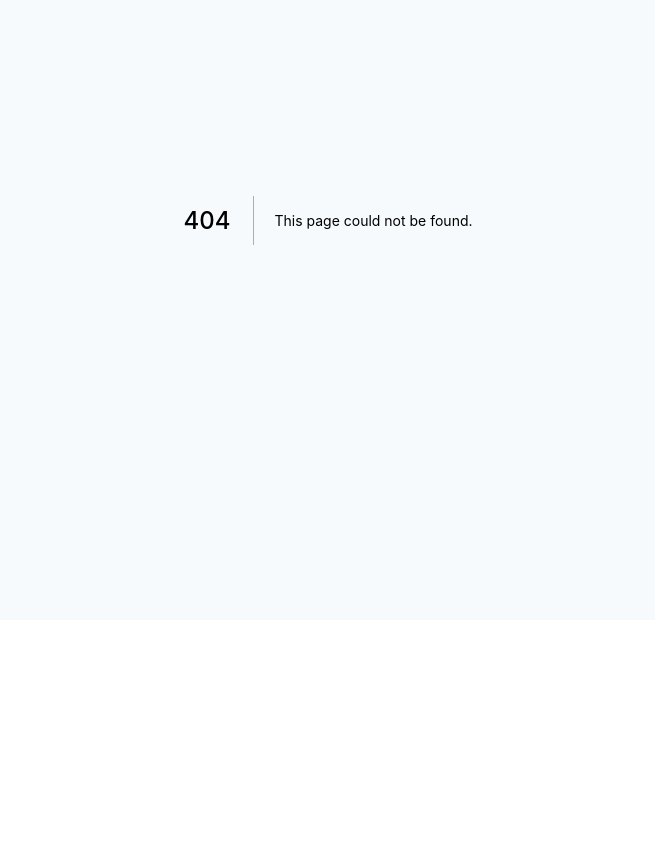
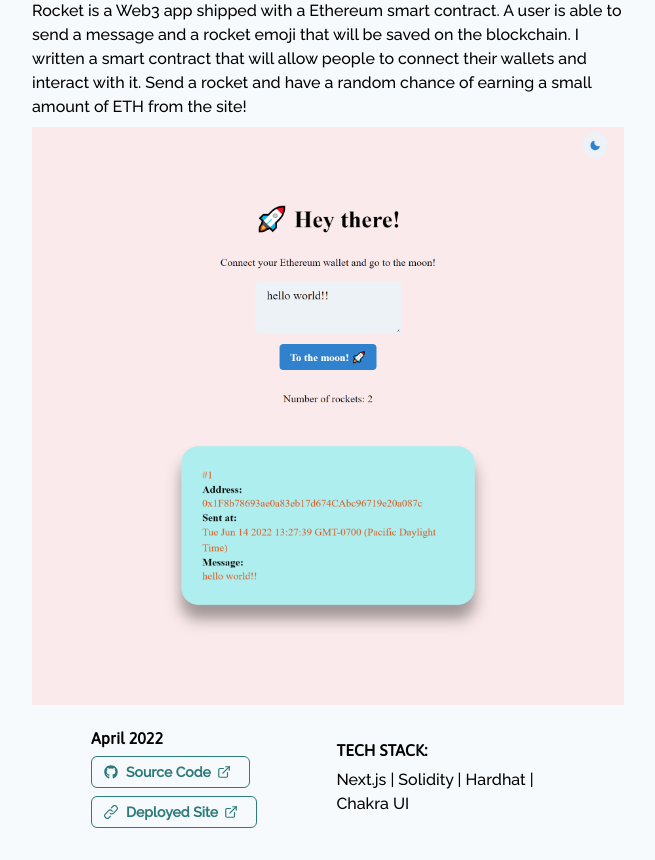
Before and after one commit to brandon-man/personal-website, a Next.js app: page /rocket in a window 1280 px wide. Before the commit this address had no page. Shown: the part 180-1040 px from the top of the page, without its empty margins (312-967 px from the left). Before the commit the page ends 800 px from the top, so only its background shows below. Built offline with nearby package versions, Linux system fonts and the light colour scheme.

Commit message:
Added new portfolio item

```diff
--- a/pages/thirdproject.js
+++ b/pages/ipear.js
@@ -12,7 +12,7 @@ import { ExternalLinkIcon, LinkIcon } from "@chakra-ui/icons";
 import { FaGithub } from "react-icons/fa";
 import Container from "../components/Container";
 
-function ThirdProject() {
+function IPear() {
   return (
     <Container>
       <VStack alignSelf="center" p={4} maxW="50%">
@@ -79,4 +79,4 @@ function ThirdProject() {
   );
 }
 
-export default ThirdProject;
+export default IPear;
--- a/pages/firstproject.js
+++ b/pages/lifestyle.js
@@ -12,7 +12,7 @@ import { ExternalLinkIcon } from "@chakra-ui/icons";
 import { FaGithub } from "react-icons/fa";
 import Container from "../components/Container";
 
-function FirstProject() {
+function Lifestyle() {
   return (
     <Container>
       <VStack alignSelf="center" p={4} maxW="50%">
@@ -70,4 +70,4 @@ function FirstProject() {
   );
 }
 
-export default FirstProject;
+export default Lifestyle;
--- a/pages/secondproject.js
+++ b/pages/mycha.js
@@ -12,7 +12,7 @@ import { ExternalLinkIcon } from "@chakra-ui/icons";
 import { FaGithub } from "react-icons/fa";
 import Container from "../components/Container";
 
-function SecondProject() {
+function MyCha() {
   return (
     <Container>
       <VStack alignSelf="center" p={4} maxW="50%">
@@ -57,4 +57,4 @@ function SecondProject() {
   );
 }
 
-export default SecondProject;
+export default MyCha;
--- /dev/null
+++ b/pages/rocket.js
@@ -0,0 +1,72 @@
+import {
+  Heading,
+  Text,
+  VStack,
+  Image,
+  HStack,
+  Divider,
+  Button,
+  Link,
+} from "@chakra-ui/react";
+import { ExternalLinkIcon, LinkIcon } from "@chakra-ui/icons";
+import { FaGithub } from "react-icons/fa";
+import Container from "../components/Container";
+
+function Rocket() {
+  return (
+    <Container>
+      <VStack alignSelf="center" p={4} maxW="50%">
+        <Heading mb={2} p={2}>
+          Rocket
+        </Heading>
+        <Text>
+          Rocket is a Web3 app shipped with a Ethereum smart contract. A user is
+          able to send a message and a rocket emoji that will be saved on the
+          blockchain. I written a smart contract that will allow people to
+          connect their wallets and interact with it. Send a rocket and have a
+          random chance of earning a small amount of ETH from the site!
+        </Text>
+        <Image objectFit="cover" src="images/rocket.png" />
+        <HStack justifyContent="space-around">
+          <VStack alignItems="flex-start" p={4}>
+            <Heading size="sm">April 2022</Heading>
+
+            <Link
+              href="https://github.com/brandon-man/rocket-frontend"
+              isExternal
+            >
+              <Button
+                leftIcon={<FaGithub />}
+                variant="outline"
+                colorScheme="teal"
+                fontWeight="bold"
+                size="sm"
+              >
+                Source Code <ExternalLinkIcon mx="6px" />
+              </Button>
+            </Link>
+            <Link href="https://rocket-eth.vercel.app/" isExternal>
+              <Button
+                leftIcon={<LinkIcon />}
+                variant="outline"
+                colorScheme="teal"
+                fontWeight="bold"
+                size="sm"
+              >
+                Deployed Site <ExternalLinkIcon mx="6px" />
+              </Button>
+            </Link>
+          </VStack>
+
+          <Divider orientation="vertical" />
+          <VStack alignItems="flex-start" p={4} maxW="50%">
+            <Heading size="sm">TECH STACK:</Heading>
+            <Text>Next.js | Solidity | Hardhat | Chakra UI</Text>
+          </VStack>
+        </HStack>
+      </VStack>
+    </Container>
+  );
+}
+
+export default Rocket;
```
Also changed, not shown: data/projects.js (+14 -6 lines), public/images/rocket.png (added).
